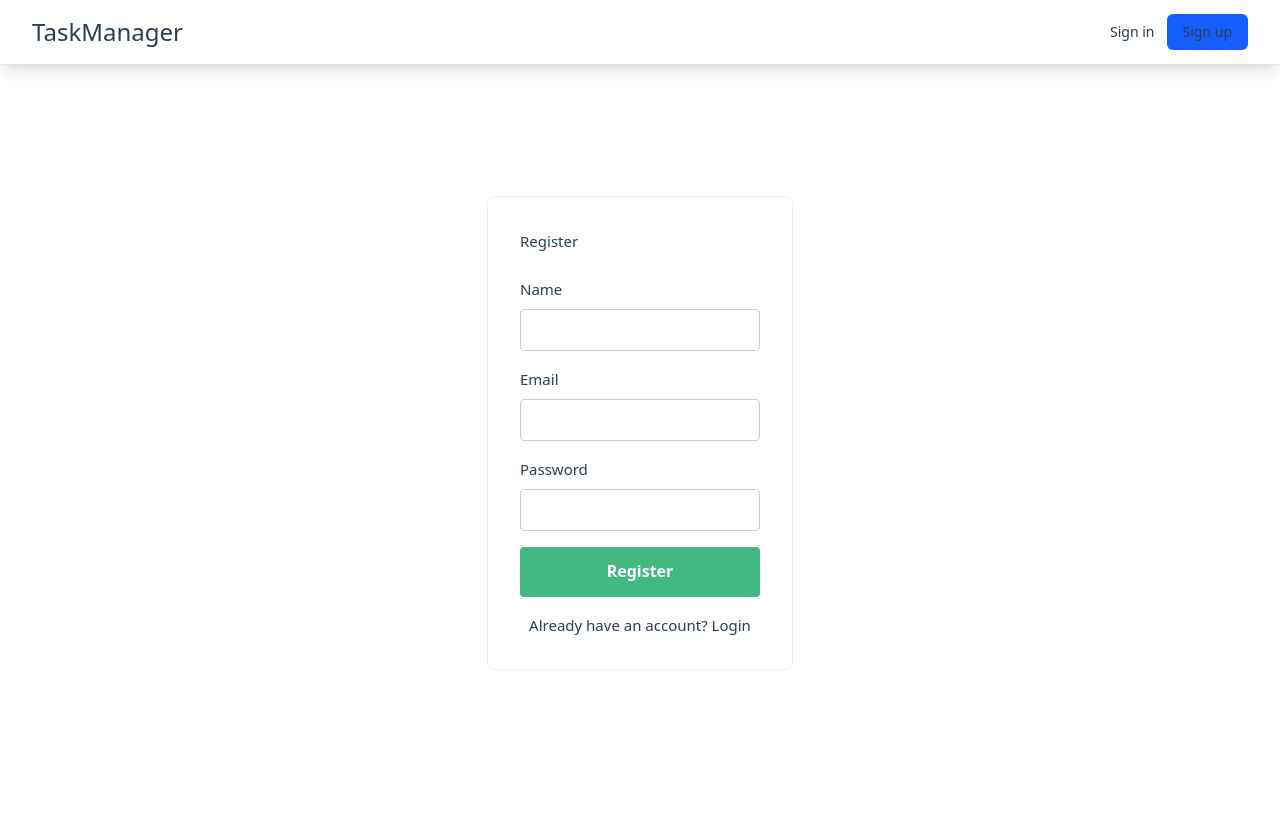
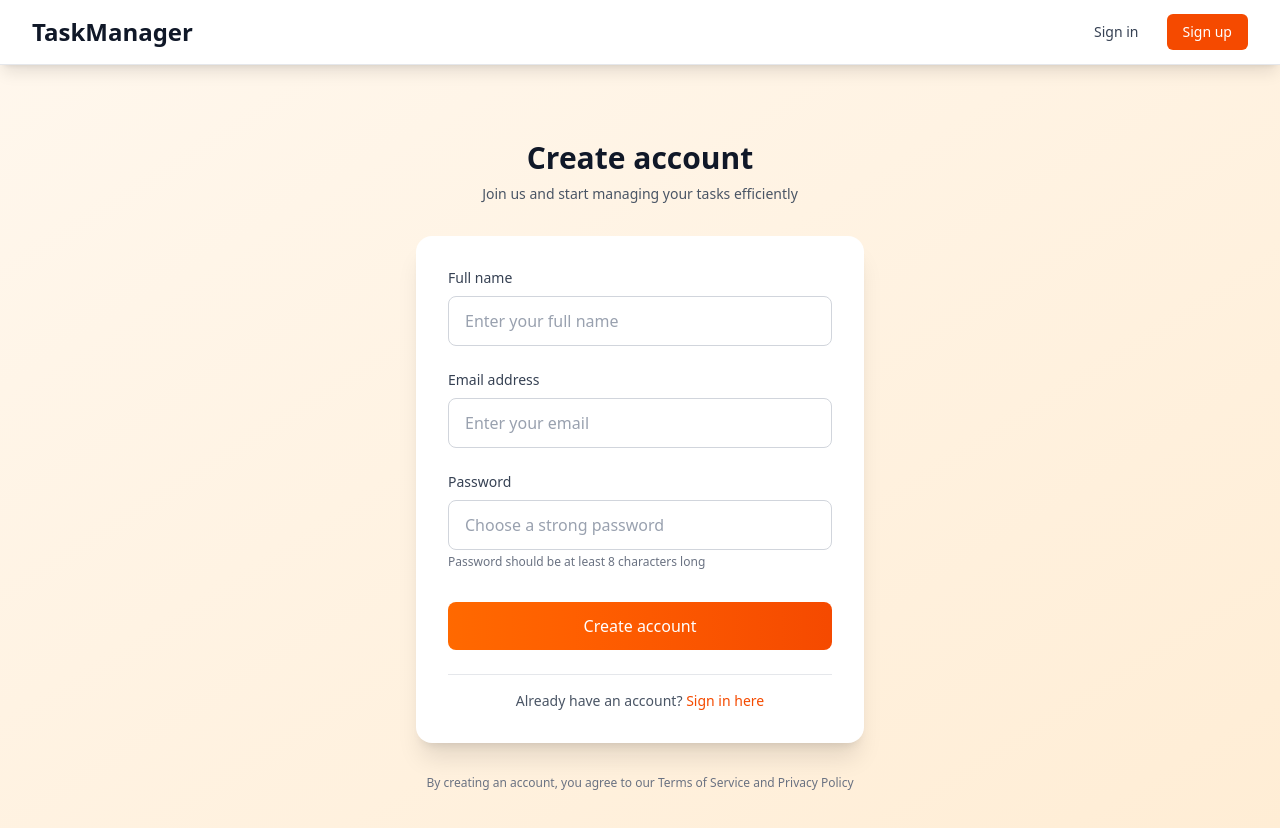
Before and after one commit to JimmyRitter/TaskManager, a Vue app in the folder web/: page /register in a window 1280 px wide. Shown: the top 828 px of the page. Before the commit the page ends 801 px from the top, so only its background shows below. Built offline with nearby package versions, Linux system fonts and the light colour scheme; the HTML template or start-up script is replaced by a standard one.

Commit message:
styling login and registration pgaes

```diff
--- a/web/src/App.vue
+++ b/web/src/App.vue
@@ -13,6 +13,6 @@ import Navbar from './components/Navbar.vue'
 <style scoped>
 main {
   min-height: calc(100vh - 4rem);
-  padding: 2rem 1rem;
+  /* padding: 2rem 1rem; */
 }
 </style>
--- a/web/src/assets/main.css
+++ b/web/src/assets/main.css
@@ -1,19 +1,6 @@
-@import './base.css';
 @import 'tailwindcss';
 
-html, body, #app {
-  height: 100%;
-  min-height: 100vh;
-}
-
-body {
-  margin: 0;
-  padding: 0;
-  background: var(--color-background);
-  color: var(--color-text);
-  font-family: inherit;
-}
-
+/* App-specific styles that complement Tailwind */
 #app {
   min-height: 100vh;
   display: flex;
@@ -22,18 +9,4 @@ body {
 
 main {
   flex: 1 0 auto;
-  display: flex;
-  flex-direction: column;
-  justify-content: center;
-  align-items: center;
-  padding: 2rem 1rem;
 }
-
-a {
-  text-decoration: none;
-  color: var(--vt-c-indigo);
-  transition: color 0.2s;
-}
-a:hover {
-  color: #42b983;
-}
--- a/web/src/components/Navbar.vue
+++ b/web/src/components/Navbar.vue
@@ -4,9 +4,9 @@
       <div class="flex justify-between items-center h-16">
         <!-- Logo/Brand -->
         <div class="flex-shrink-0 flex items-center">
-          <RouterLink to="/" class="text-2xl font-bold text-gray-900 hover:text-blue-600 transition-colors duration-200">
-            TaskManager
-          </RouterLink>
+                  <RouterLink to="/" class="text-2xl font-bold text-gray-900 hover:text-orange-600 transition-colors duration-200">
+          TaskManager
+        </RouterLink>
         </div>
 
         <!-- Desktop Navigation -->
@@ -15,24 +15,24 @@
             <RouterLink
               v-if="isAuthenticated"
               to="/dashboard"
-              class="text-gray-700 hover:text-blue-600 px-3 py-2 rounded-md text-sm font-medium transition-colors duration-200"
-              :class="{ 'text-blue-600 bg-blue-50': $route.path === '/dashboard' }"
+              class="text-gray-700 hover:text-orange-600 px-3 py-2 rounded-md text-sm font-medium transition-colors duration-200"
+              :class="{ 'text-orange-600 bg-orange-50': $route.path === '/dashboard' }"
             >
               Dashboard
             </RouterLink>
             <RouterLink
               v-if="isAuthenticated"
               to="/pomodoro"
-              class="text-gray-700 hover:text-blue-600 px-3 py-2 rounded-md text-sm font-medium transition-colors duration-200"
-              :class="{ 'text-blue-600 bg-blue-50': $route.path === '/pomodoro' }"
+              class="text-gray-700 hover:text-orange-600 px-3 py-2 rounded-md text-sm font-medium transition-colors duration-200"
+              :class="{ 'text-orange-600 bg-orange-50': $route.path === '/pomodoro' }"
             >
               Pomodoro
             </RouterLink>
             <!-- <RouterLink
               v-if="!isAuthenticated"
               to="/about"
-              class="text-gray-700 hover:text-blue-600 px-3 py-2 rounded-md text-sm font-medium transition-colors duration-200"
-              :class="{ 'text-blue-600 bg-blue-50': $route.path === '/about' }"
+              class="text-gray-700 hover:text-orange-600 px-3 py-2 rounded-md text-sm font-medium transition-colors duration-200"
+              :class="{ 'text-orange-600 bg-orange-50': $route.path === '/about' }"
             >
               About
             </RouterLink> -->
@@ -46,12 +46,12 @@
               <!-- User dropdown -->
               <button
                 @click="toggleDropdown"
-                class="flex items-center text-sm rounded-full focus:outline-none focus:ring-2 focus:ring-offset-2 focus:ring-blue-500 transition-all duration-200"
+                class="flex items-center text-sm rounded-full focus:outline-none focus:ring-2 focus:ring-offset-2 focus:ring-orange-500 transition-all duration-200"
                 id="user-menu"
                 aria-expanded="false"
                 aria-haspopup="true"
               >
-                <div class="h-8 w-8 rounded-full bg-blue-600 flex items-center justify-center text-white font-medium">
+                <div class="h-8 w-8 rounded-full bg-orange-600 flex items-center justify-center text-white font-medium">
                   {{ auth.user?.name?.charAt(0) || 'U' }}
                 </div>
                 <span class="ml-2 text-gray-700 font-medium">{{ auth.user?.name || 'User' }}</span>
@@ -98,13 +98,13 @@
             <div v-else class="flex items-center space-x-4">
               <RouterLink
                 to="/login"
-                class="text-gray-700 hover:text-blue-600 px-3 py-2 rounded-md text-sm font-medium transition-colors duration-200"
+                class="text-gray-700 hover:text-orange-600 px-3 py-2 rounded-md text-sm font-medium transition-colors duration-200"
               >
                 Sign in
               </RouterLink>
               <RouterLink
                 to="/register"
-                class="bg-blue-600 text-white hover:bg-blue-700 px-4 py-2 rounded-md text-sm font-medium transition-colors duration-200"
+                class="bg-orange-600 text-white hover:bg-orange-700 px-4 py-2 rounded-md text-sm font-medium transition-colors duration-200"
               >
                 Sign up
               </RouterLink>
--- a/web/src/views/LoginView.vue
+++ b/web/src/views/LoginView.vue
@@ -1,20 +1,93 @@
 <template>
-  <section class="auth-form">
-    <h2>Login</h2>
-    <form @submit.prevent="onLogin">
-      <div>
-        <label for="email">Email</label>
-        <input id="email" v-model="email" type="email" required />
+  <div class="min-h-screen bg-gradient-to-br from-orange-50 to-orange-100 flex items-center justify-center py-12 px-4 sm:px-6 lg:px-8">
+    <div class="max-w-md w-full space-y-8">
+      <!-- Header -->
+      <div class="text-center">
+        <h2 class="text-3xl font-bold text-gray-900 mb-2">Welcome back</h2>
+        <p class="text-sm text-gray-600">Sign in to your account to continue</p>
       </div>
-      <div>
-        <label for="password">Password</label>
-        <input id="password" v-model="password" type="password" required />
+
+      <!-- Form -->
+      <div class="bg-white rounded-2xl shadow-xl p-8 space-y-6">
+        <form @submit.prevent="onLogin" class="space-y-6">
+          <!-- Email Input -->
+          <div>
+            <label for="email" class="block text-sm font-medium text-gray-700 mb-2">
+              Email address
+            </label>
+            <div class="relative">
+              <input
+                id="email"
+                v-model="email"
+                type="email"
+                required
+                class="w-full px-4 py-3 border border-gray-300 rounded-lg focus:ring-2 focus:ring-orange-500 focus:border-orange-500 transition-colors duration-200 placeholder-gray-400 text-gray-900"
+                placeholder="Enter your email"
+              />
+            </div>
+          </div>
+
+          <!-- Password Input -->
+          <div>
+            <label for="password" class="block text-sm font-medium text-gray-700 mb-2">
+              Password
+            </label>
+            <div class="relative">
+              <input
+                id="password"
+                v-model="password"
+                type="password"
+                required
+                class="w-full px-4 py-3 border border-gray-300 rounded-lg focus:ring-2 focus:ring-orange-500 focus:border-orange-500 transition-colors duration-200 placeholder-gray-400 text-gray-900"
+                placeholder="Enter your password"
+              />
+            </div>
+          </div>
+
+          <!-- Submit Button -->
+          <button
+            type="submit"
+            :disabled="auth.loading"
+            class="w-full bg-gradient-to-r from-orange-500 to-orange-600 text-white py-3 px-4 rounded-lg font-medium hover:from-orange-600 hover:to-orange-700 focus:outline-none focus:ring-2 focus:ring-orange-500 focus:ring-offset-2 disabled:opacity-50 disabled:cursor-not-allowed transition-all duration-200 transform hover:scale-[1.02] active:scale-[0.98] mt-2"
+          >
+            <span v-if="auth.loading" class="flex items-center justify-center">
+              <svg class="animate-spin -ml-1 mr-3 h-5 w-5 text-white" xmlns="http://www.w3.org/2000/svg" fill="none" viewBox="0 0 24 24">
+                <circle class="opacity-25" cx="12" cy="12" r="10" stroke="currentColor" stroke-width="4"></circle>
+                <path class="opacity-75" fill="currentColor" d="M4 12a8 8 0 018-8V0C5.373 0 0 5.373 0 12h4zm2 5.291A7.962 7.962 0 014 12H0c0 3.042 1.135 5.824 3 7.938l3-2.647z"></path>
+              </svg>
+              Signing in...
+            </span>
+            <span v-else>Sign in</span>
+          </button>
+
+          <!-- Error Message -->
+          <div v-if="auth.error" class="bg-red-50 border border-red-200 rounded-lg p-4 text-sm text-red-700 text-center">
+            {{ auth.error }}
+          </div>
+        </form>
+
+        <!-- Register Link -->
+        <div class="text-center pt-4 border-t border-gray-200">
+          <p class="text-sm text-gray-600">
+            Don't have an account?
+            <RouterLink
+              to="/register"
+              class="font-medium text-orange-600 hover:text-orange-500 transition-colors duration-200"
+            >
+              Create one now
+            </RouterLink>
+          </p>
+        </div>
       </div>
-      <button type="submit" :disabled="auth.loading">{{ auth.loading ? 'Logging in...' : 'Login' }}</button>
-      <p v-if="auth.error" class="error">{{ auth.error }}</p>
-    </form>
-    <p>Don't have an account? <RouterLink to="/register">Register</RouterLink></p>
-  </section>
+
+      <!-- Footer -->
+      <div class="text-center">
+        <p class="text-xs text-gray-500">
+          By signing in, you agree to our Terms of Service and Privacy Policy
+        </p>
+      </div>
+    </div>
+  </div>
 </template>
 
 <script setup lang="ts">
@@ -37,49 +110,3 @@ watch(() => auth.token, (token) => {
   }
 })
 </script>
-
-<style scoped>
-.auth-form {
-  max-width: 400px;
-  margin: 4rem auto;
-  padding: 2rem;
-  border: 1px solid #eee;
-  border-radius: 8px;
-}
-.auth-form h2 {
-  margin-bottom: 1.5rem;
-}
-.auth-form form > div {
-  margin-bottom: 1rem;
-}
-.auth-form label {
-  display: block;
-  margin-bottom: 0.5rem;
-}
-.auth-form input {
-  width: 100%;
-  padding: 0.5rem;
-  border-radius: 4px;
-  border: 1px solid #ccc;
-}
-.auth-form button {
-  width: 100%;
-  padding: 0.75rem;
-  background: #42b983;
-  color: white;
-  border: none;
-  border-radius: 4px;
-  font-size: 1rem;
-  font-weight: bold;
-  cursor: pointer;
-}
-.auth-form p {
-  margin-top: 1rem;
-  text-align: center;
-}
-.error {
-  color: #d32f2f;
-  margin-top: 1rem;
-  text-align: center;
-}
-</style>
--- a/web/src/views/RegisterView.vue
+++ b/web/src/views/RegisterView.vue
@@ -1,25 +1,124 @@
 <template>
-  <section class="auth-form">
-    <h2>Register</h2>
-    <form @submit.prevent="onRegister">
-      <div>
-        <label for="name">Name</label>
-        <input id="name" v-model="name" type="text" required />
+  <div class="min-h-screen bg-gradient-to-br from-orange-50 to-orange-100 flex items-center justify-center py-12 px-4 sm:px-6 lg:px-8">
+    <div class="max-w-md w-full space-y-8">
+      <!-- Header -->
+      <div class="text-center">
+        <h2 class="text-3xl font-bold text-gray-900 mb-2">Create account</h2>
+        <p class="text-sm text-gray-600">Join us and start managing your tasks efficiently</p>
       </div>
-      <div>
-        <label for="email">Email</label>
-        <input id="email" v-model="email" type="email" required />
+
+      <!-- Form -->
+      <div class="bg-white rounded-2xl shadow-xl p-8 space-y-6">
+        <form @submit.prevent="onRegister" class="space-y-6">
+          <!-- Name Input -->
+          <div>
+            <label for="name" class="block text-sm font-medium text-gray-700 mb-2">
+              Full name
+            </label>
+            <div class="relative">
+              <input
+                id="name"
+                v-model="name"
+                type="text"
+                required
+                class="w-full px-4 py-3 border border-gray-300 rounded-lg focus:ring-2 focus:ring-orange-500 focus:border-orange-500 transition-colors duration-200 placeholder-gray-400 text-gray-900"
+                placeholder="Enter your full name"
+              />
+            </div>
+          </div>
+
+          <!-- Email Input -->
+          <div>
+            <label for="email" class="block text-sm font-medium text-gray-700 mb-2">
+              Email address
+            </label>
+            <div class="relative">
+              <input
+                id="email"
+                v-model="email"
+                type="email"
+                required
+                class="w-full px-4 py-3 border border-gray-300 rounded-lg focus:ring-2 focus:ring-orange-500 focus:border-orange-500 transition-colors duration-200 placeholder-gray-400 text-gray-900"
+                placeholder="Enter your email"
+              />
+            </div>
+          </div>
+
+          <!-- Password Input -->
+          <div>
+            <label for="password" class="block text-sm font-medium text-gray-700 mb-2">
+              Password
+            </label>
+            <div class="relative">
+              <input
+                id="password"
+                v-model="password"
+                type="password"
+                required
+                class="w-full px-4 py-3 border border-gray-300 rounded-lg focus:ring-2 focus:ring-orange-500 focus:border-orange-500 transition-colors duration-200 placeholder-gray-400 text-gray-900"
+                placeholder="Choose a strong password"
+              />
+            </div>
+            <p class="mt-1 text-xs text-gray-500">
+              Password should be at least 8 characters long
+            </p>
+          </div>
+
+          <!-- Submit Button -->
+          <button
+            type="submit"
+            :disabled="auth.loading"
+            class="w-full bg-gradient-to-r from-orange-500 to-orange-600 text-white py-3 px-4 rounded-lg font-medium hover:from-orange-600 hover:to-orange-700 focus:outline-none focus:ring-2 focus:ring-orange-500 focus:ring-offset-2 disabled:opacity-50 disabled:cursor-not-allowed transition-all duration-200 transform hover:scale-[1.02] active:scale-[0.98] mt-2"
+          >
+            <span v-if="auth.loading" class="flex items-center justify-center">
+              <svg class="animate-spin -ml-1 mr-3 h-5 w-5 text-white" xmlns="http://www.w3.org/2000/svg" fill="none" viewBox="0 0 24 24">
+                <circle class="opacity-25" cx="12" cy="12" r="10" stroke="currentColor" stroke-width="4"></circle>
+                <path class="opacity-75" fill="currentColor" d="M4 12a8 8 0 018-8V0C5.373 0 0 5.373 0 12h4zm2 5.291A7.962 7.962 0 014 12H0c0 3.042 1.135 5.824 3 7.938l3-2.647z"></path>
+              </svg>
+              Creating account...
+            </span>
+            <span v-else>Create account</span>
+          </button>
+
+          <!-- Success Message -->
+          <div v-if="success" class="bg-green-50 border border-green-200 rounded-lg p-4 text-sm text-green-700 text-center">
+            <div class="flex items-center justify-center mb-2">
+              <svg class="h-5 w-5 text-green-500 mr-2" fill="currentColor" viewBox="0 0 20 20">
+                <path fill-rule="evenodd" d="M10 18a8 8 0 100-16 8 8 0 000 16zm3.707-9.293a1 1 0 00-1.414-1.414L9 10.586 7.707 9.293a1 1 0 00-1.414 1.414l2 2a1 1 0 001.414 0l4-4z" clip-rule="evenodd"></path>
+              </svg>
+              Account created successfully!
+            </div>
+            Redirecting to login page...
+          </div>
+
+          <!-- Error Message -->
+          <div v-if="auth.error" class="bg-red-50 border border-red-200 rounded-lg p-4 text-sm text-red-700 text-center">
+            {{ auth.error }}
+          </div>
+        </form>
+
+        <!-- Login Link -->
+        <div class="text-center pt-4 border-t border-gray-200">
+          <p class="text-sm text-gray-600">
+            Already have an account?
+            <RouterLink
+              to="/login"
+              class="font-medium text-orange-600 hover:text-orange-500 transition-colors duration-200"
+            >
+              Sign in here
+            </RouterLink>
+          </p>
+        </div>
       </div>
-      <div>
-        <label for="password">Password</label>
-        <input id="password" v-model="password" type="password" required />
+
+      <!-- Footer -->
+      <div class="text-center">
+        <p class="text-xs text-gray-500">
+          By creating an account, you agree to our Terms of Service and Privacy Policy
+        </p>
       </div>
-      <button type="submit" :disabled="auth.loading">{{ auth.loading ? 'Registering...' : 'Register' }}</button>
-      <p v-if="auth.error" class="error">{{ auth.error }}</p>
-      <p v-if="success" class="success">Registration successful! Redirecting to login...</p>
-    </form>
-    <p>Already have an account? <RouterLink to="/login">Login</RouterLink></p>
-  </section>
+    </div>
+  </div>
 </template>
 
 <script setup lang="ts">
@@ -38,58 +137,7 @@ async function onRegister() {
   await auth.register({ name: name.value, email: email.value, password: password.value })
   if (!auth.error) {
     success.value = true
-    setTimeout(() => router.push('/login'), 1200)
+    setTimeout(() => router.push('/login'), 2000)
   }
 }
 </script>
-
-<style scoped>
-.auth-form {
-  max-width: 400px;
-  margin: 4rem auto;
-  padding: 2rem;
-  border: 1px solid #eee;
-  border-radius: 8px;
-}
-.auth-form h2 {
-  margin-bottom: 1.5rem;
-}
-.auth-form form > div {
-  margin-bottom: 1rem;
-}
-.auth-form label {
-  display: block;
-  margin-bottom: 0.5rem;
-}
-.auth-form input {
-  width: 100%;
-  padding: 0.5rem;
-  border-radius: 4px;
-  border: 1px solid #ccc;
-}
-.auth-form button {
-  width: 100%;
-  padding: 0.75rem;
-  background: #42b983;
-  color: white;
-  border: none;
-  border-radius: 4px;
-  font-size: 1rem;
-  font-weight: bold;
-  cursor: pointer;
-}
-.auth-form p {
-  margin-top: 1rem;
-  text-align: center;
-}
-.error {
-  color: #d32f2f;
-  margin-top: 1rem;
-  text-align: center;
-}
-.success {
-  color: #388e3c;
-  margin-top: 1rem;
-  text-align: center;
-}
-</style>
```
